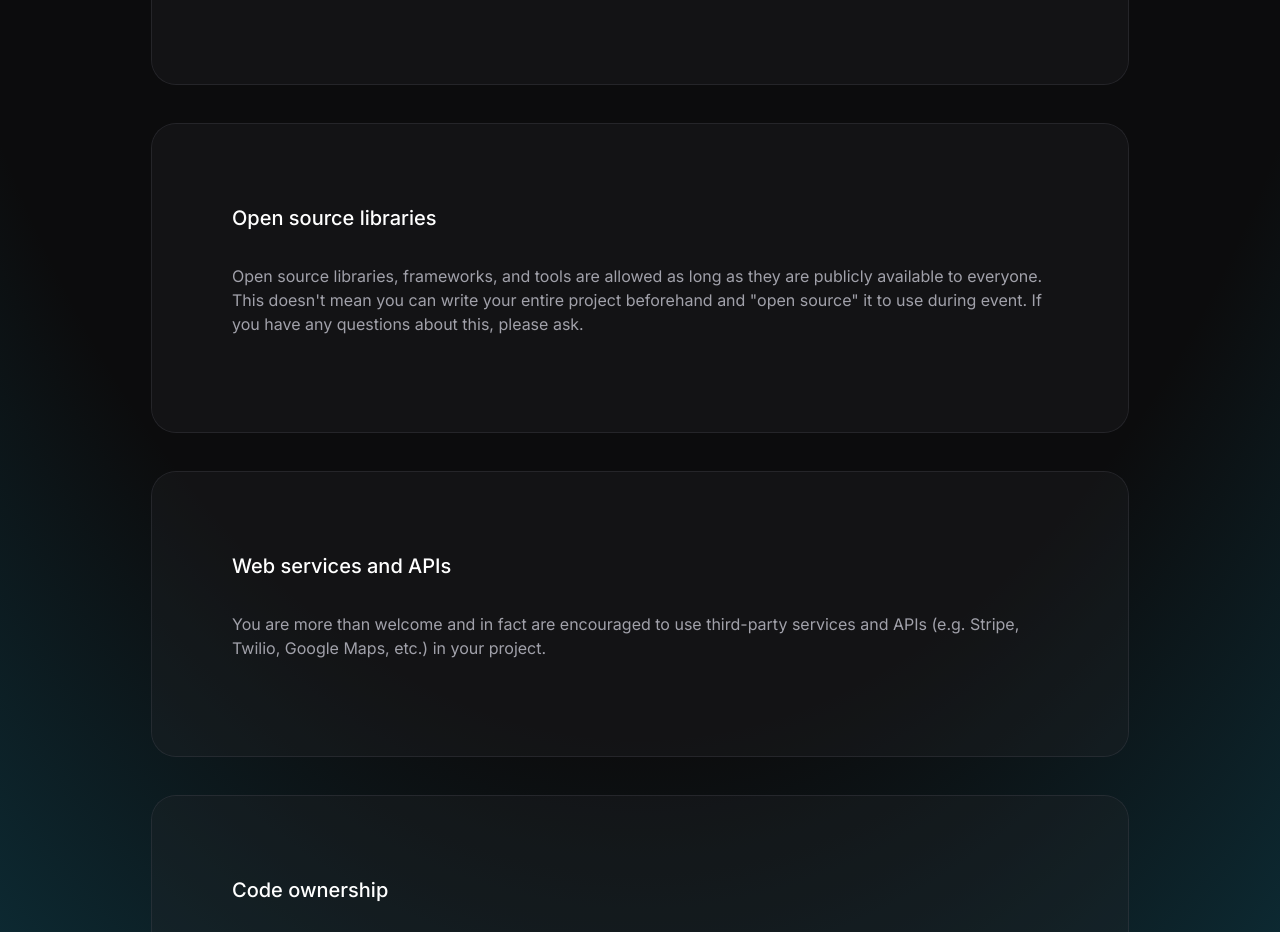
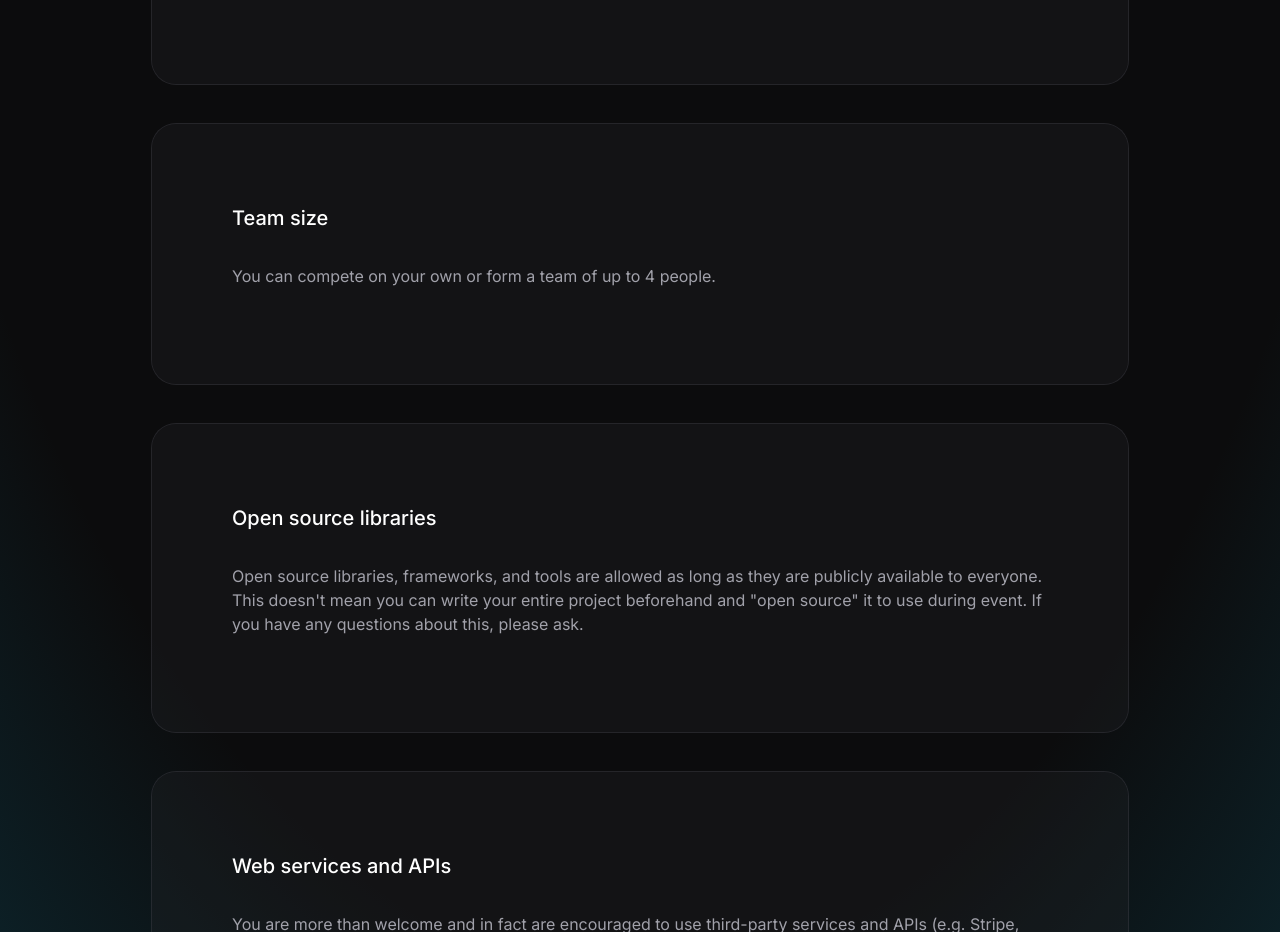
Before and after one commit to tech-threads/codecamp-website-new, a Next.js app: page /rules in a window 1280 px wide. Shown: the part 6040-6972 px from the top of the page. Built offline with nearby package versions, Linux system fonts and the light colour scheme.

Commit message:
Team sizes

```diff
--- a/src/pages/rules.js
+++ b/src/pages/rules.js
@@ -341,6 +341,11 @@ export default function Rules() {
               written on-site.
             </div>
           </Section>
+          <Section sectionTitle="Team size" className="mb-10 mt-1">
+            <div className="mb-4">
+              You can compete on your own or form a team of up to 4 people.
+            </div>
+          </Section>
           <Section sectionTitle="Open source libraries" className="mb-10">
             <div className="mb-4">
               Open source libraries, frameworks, and tools are allowed as long
```
